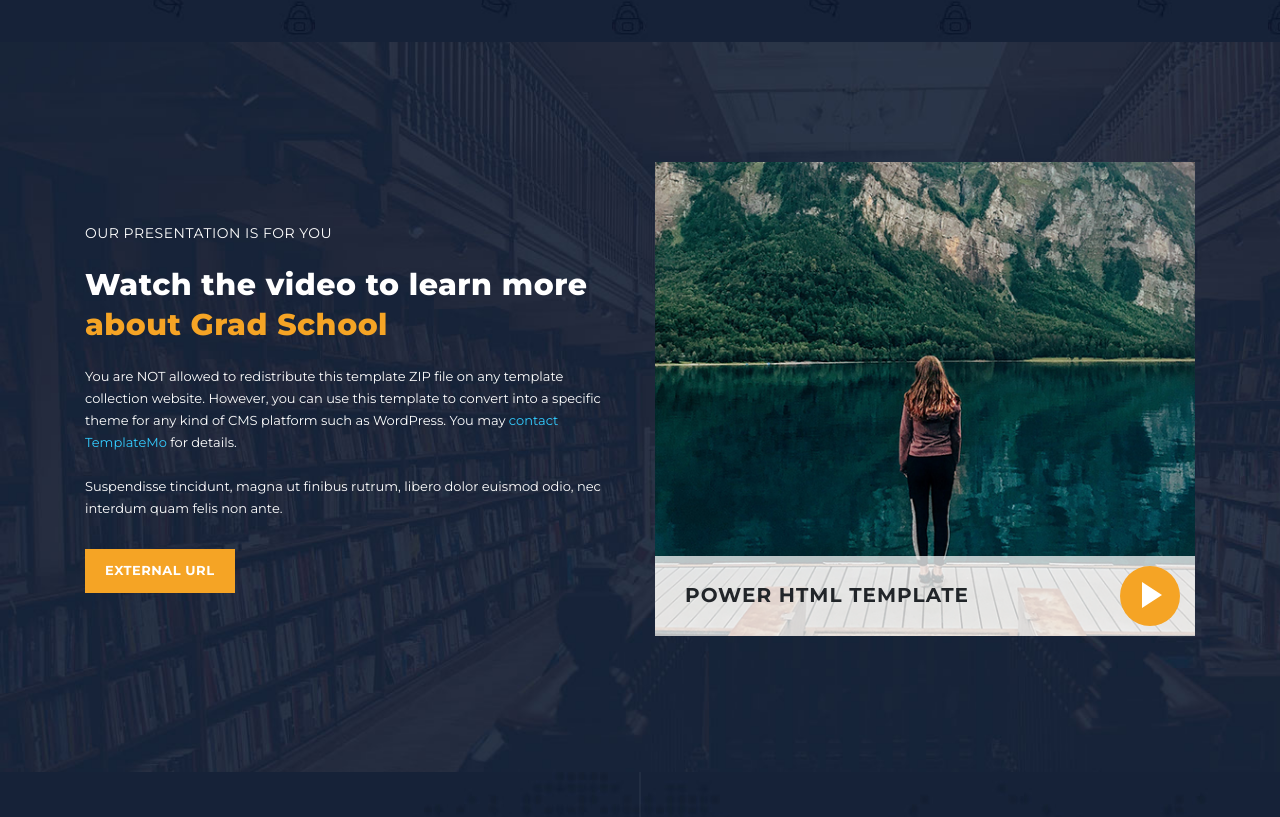
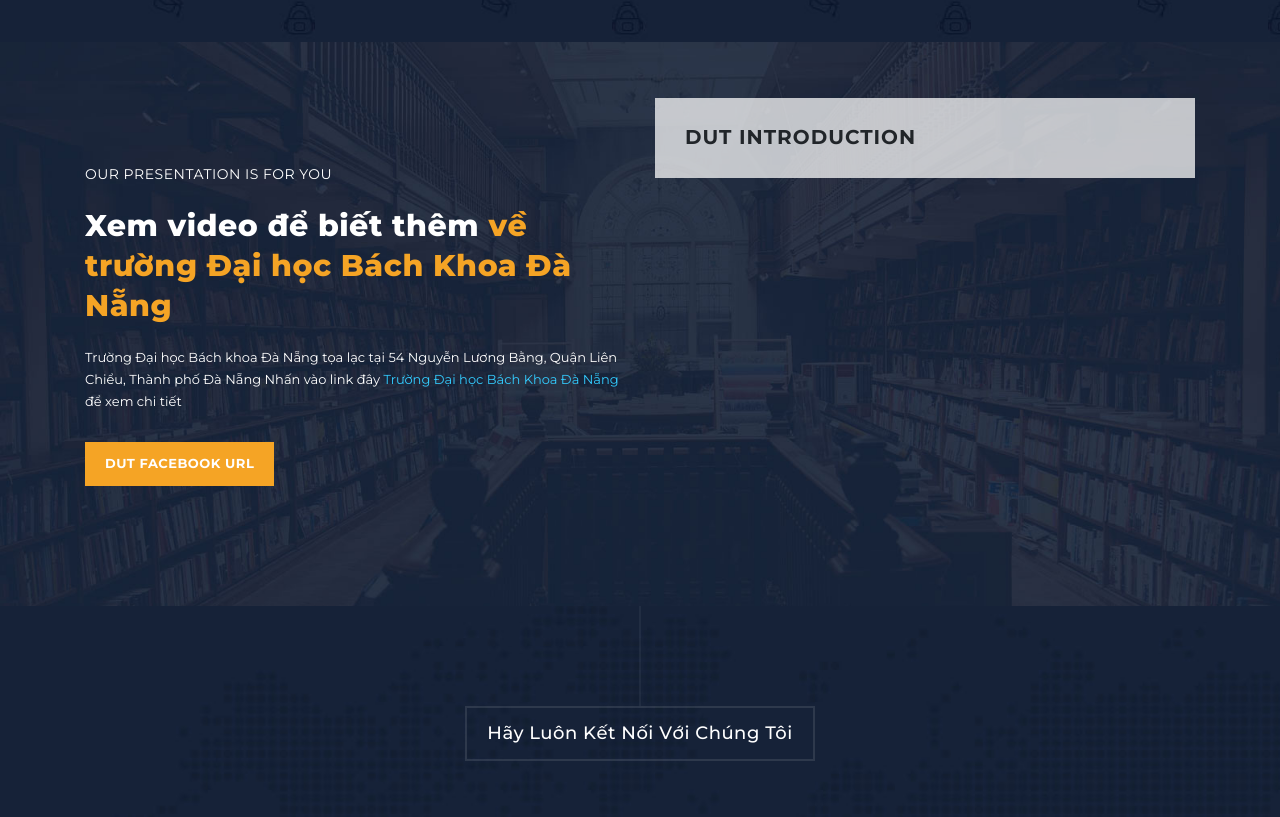
Before and after one commit to 106210049/school-intro, a plain HTML site: page index.html in a window 1280 px wide. Shown: the part 3080-3897 px from the top of the page. Drawn offline with Linux system fonts and the light colour scheme.

```diff
--- a/index.html
+++ b/index.html
@@ -46,8 +46,10 @@ https://templatemo.com/tm-557-grad-school
             <li><a href="#section2">Thế mạnh</a></li>
             <li><a href="#section3">Đăng kí Tư vấn</a></li>
             <li><a href="#section3">How it works?</a></li>
-            <li><a href="https://www.facebook.com/groups/182162951520199" rel="sponsored" class="external">Nhóm tuyển sinh</a></li>
-            <li><a href="https://www.facebook.com/trunglogarit2003" rel="sponsored" class="external">External URL</a></li>
+            <li><a href="https://www.facebook.com/groups/182162951520199" rel="sponsored" class="external">Nhóm tuyển
+                sinh</a></li>
+            <li><a href="https://www.facebook.com/trunglogarit2003" rel="sponsored" class="external">External URL</a>
+            </li>
           </ul>
         </li>
         <li><a href="#section4">KHOA</a></li>
@@ -160,7 +162,8 @@ https://templatemo.com/tm-557-grad-school
                   </div>
                   <div class="col-md-6">
                     <h4>Chất Lượng Đào Tạo Vượt Trội</h4>
-                    <p>Trường Đại học Bách khoa - Đại học Đà Nẵng là một trong những trường đại học kỹ thuật hàng đầu tại miền Trung Việt Nam,
+                    <p>Trường Đại học Bách khoa - Đại học Đà Nẵng là một trong những trường đại học kỹ thuật hàng đầu
+                      tại miền Trung Việt Nam,
                       với chương trình đào tạo chất lượng, được công nhận quốc tế.
                       Trường có đội ngũ giảng viên giàu kinh nghiệm và cơ sở vật chất hiện đại,
                       đảm bảo sinh viên được học tập trong môi trường tốt nhất.</p>
@@ -176,7 +179,8 @@ https://templatemo.com/tm-557-grad-school
                     <h4>Cơ Hội Việc Làm Cao</h4>
                     <p>Sinh viên tốt nghiệp từ Trường Đại học Bách khoa - Đại học Đà Nẵng thường có cơ hội việc làm cao
                       nhờ vào mạng lưới đối tác rộng rãi với các doanh nghiệp trong và ngoài nước.
-                      Trường thường xuyên tổ chức các buổi giao lưu, tuyển dụng giúp sinh viên dễ dàng tiếp cận với thị trường lao động.</p>
+                      Trường thường xuyên tổ chức các buổi giao lưu, tuyển dụng giúp sinh viên dễ dàng tiếp cận với thị
+                      trường lao động.</p>
                   </div>
                 </div>
               </article>
@@ -188,8 +192,10 @@ https://templatemo.com/tm-557-grad-school
                   <div class="col-md-6">
                     <h4>Môi Trường Học Tập Năng Động</h4>
                     <p>Đà Nẵng là một thành phố trẻ trung và năng động, với nhiều cơ hội phát triển cho sinh viên.
-                      Tại Trường Đại học Bách khoa - Đại học Đà Nẵng, sinh viên không chỉ được học kiến thức chuyên môn mà còn có cơ hội tham gia vào
-                      các hoạt động ngoại khóa, câu lạc bộ, và các dự án nghiên cứu, giúp phát triển kỹ năng mềm và kỹ năng quản lý thời gian.</p>
+                      Tại Trường Đại học Bách khoa - Đại học Đà Nẵng, sinh viên không chỉ được học kiến thức chuyên môn
+                      mà còn có cơ hội tham gia vào
+                      các hoạt động ngoại khóa, câu lạc bộ, và các dự án nghiên cứu, giúp phát triển kỹ năng mềm và kỹ
+                      năng quản lý thời gian.</p>
                   </div>
                 </div>
               </article>
@@ -206,7 +212,8 @@ https://templatemo.com/tm-557-grad-school
         <div class="col-md-7 col-xs-12">
           <div class="continer centerIt">
             <div>
-              <h4>Tư vấn chọn ngành học theo <em>sở thích</em>, <em>năng lực</em> và <em>mục tiêu nghề nghiệp</em> của bạn</h4>
+              <h4>Tư vấn chọn ngành học theo <em>sở thích</em>, <em>năng lực</em> và <em>mục tiêu nghề nghiệp</em> của
+                bạn</h4>
               <div class="counter">
 
                 <div class="days">
@@ -456,27 +463,23 @@ https://templatemo.com/tm-557-grad-school
         <div class="col-md-6 align-self-center">
           <div class="left-content">
             <span>our presentation is for you</span>
-            <h4>Watch the video to learn more <em>about Grad School</em></h4>
-            <p>You are NOT allowed to redistribute this template ZIP file on any template collection website. However,
-              you can use this template to convert into a specific theme for any kind of CMS platform such as WordPress.
-              You may <a rel="nofollow" href="https://templatemo.com/contact" target="_parent">contact TemplateMo</a>
-              for details.
-              <br><br>Suspendisse tincidunt, magna ut finibus rutrum, libero dolor euismod odio, nec interdum quam felis
-              non ante.
+            <h4>Xem video để biết thêm <em>về trường Đại học Bách Khoa Đà Nẵng</em></h4>
+            <p>Trường Đại học Bách khoa Đà Nẵng tọa lạc tại 54 Nguyễn Lương Bằng, Quận Liên Chiểu, Thành phố Đà Nẵng
+              Nhấn vào link đây <a rel="nofollow" href="https://dut.udn.vn/" target="_parent"> Trường Đại học Bách Khoa
+                Đà Nẵng</a>
+              để xem chi tiết
+
             </p>
-            <div class="main-button"><a rel="nofollow" href="https://fb.com/templatemo" target="_parent">External
-                URL</a></div>
+            <div class="main-button"><a rel="nofollow" href="https://www.facebook.com/bachkhoaDUT?locale=vi_VN"
+                target="_parent">DUT facebook URL</a></div>
           </div>
         </div>
         <div class="col-md-6">
           <article class="video-item">
             <div class="video-caption">
-              <h4>Power HTML Template</h4>
+              <h4>DUT Introduction</h4>
             </div>
             <figure>
-              <a href="https://www.youtube.com/watch?v=r9LtOG6pNUw" class="play"><img
-                  src="assets/images/main-thumb.png"></a>
-            </figure>
           </article>
         </div>
       </div>
@@ -506,7 +509,8 @@ https://templatemo.com/tm-557-grad-school
               </div>
               <div class="col-md-6">
                 <fieldset>
-                  <input name="email" type="text" class="form-control" id="email" placeholder="Email của bạn" required="">
+                  <input name="email" type="text" class="form-control" id="email" placeholder="Email của bạn"
+                    required="">
                 </fieldset>
               </div>
               <div class="col-md-12">
```
